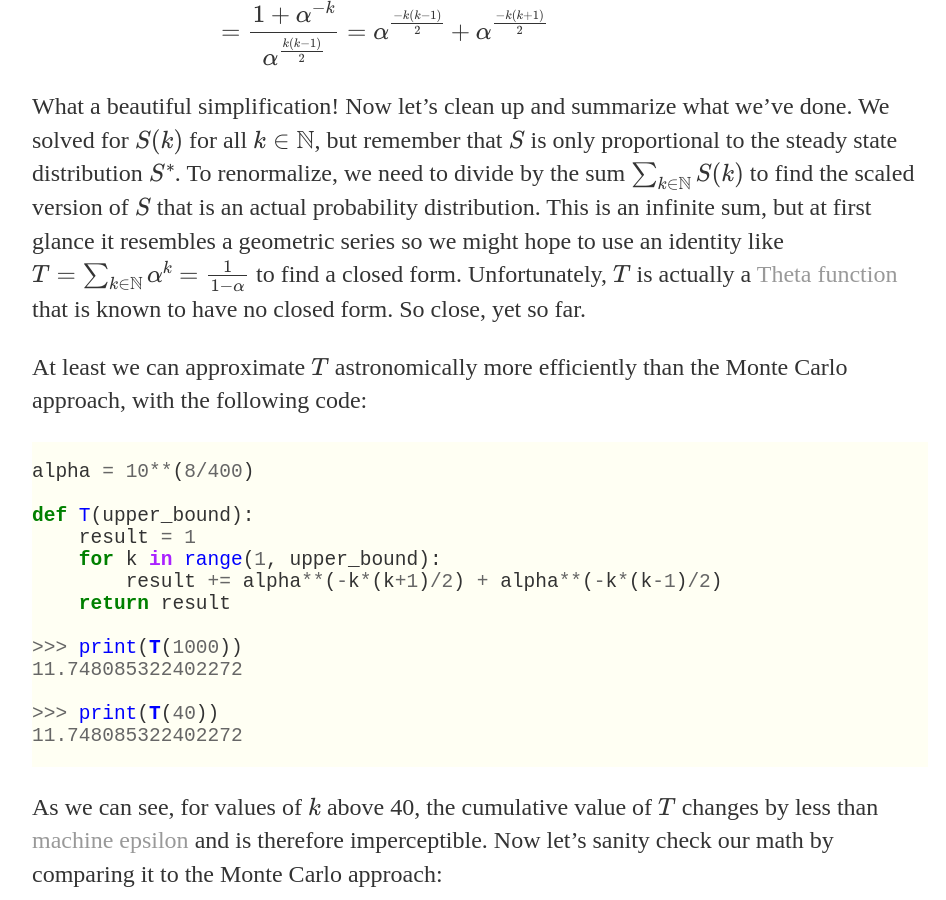
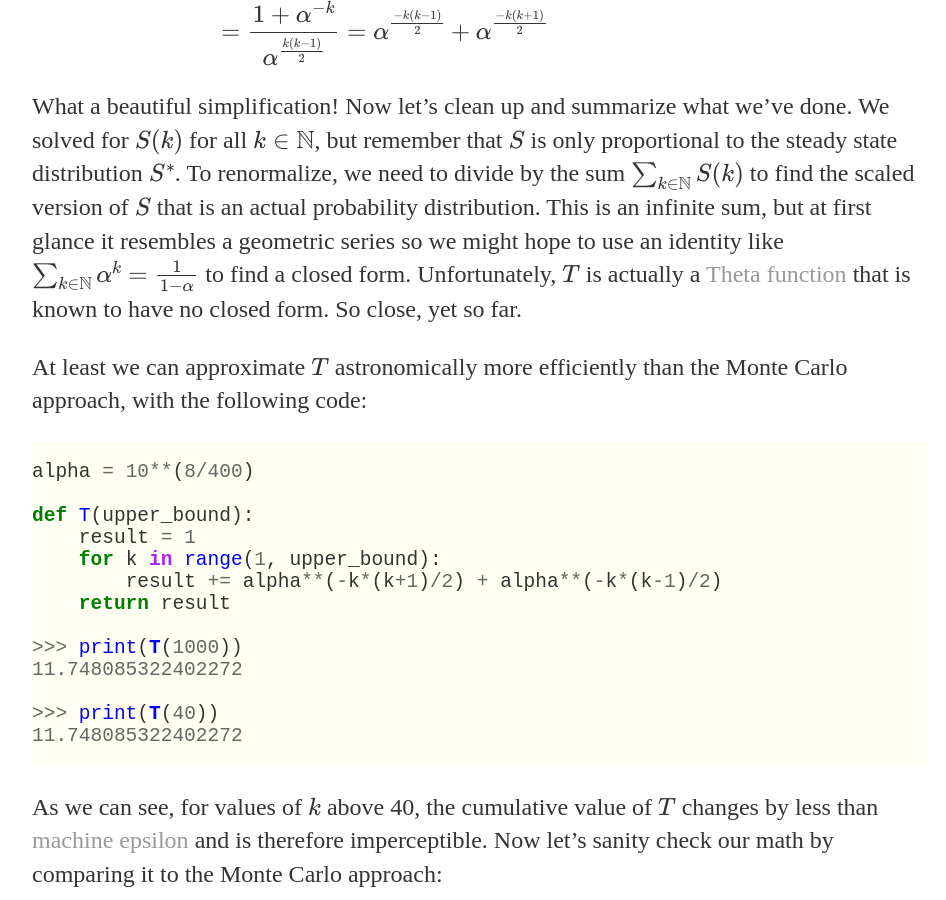
Before and after one commit to AdamVenis/adamvenis.github.io, a Jekyll site: the page built from _posts/2021-11-03-how-accurate-is-your-rating.md, in a window 1280 px wide and 900 px high, scrolled down 6899 px. Shown: the whole window, without its empty margins (160-1106 px from the left). Built offline with Jekyll 4.4.1, drawn with Linux system fonts in a browser that asks for light colours; our own code applies the rules of GitHub Pages for plain Markdown files; formulas are drawn with MathJax 3.

Commit message:
formatting

```diff
--- a/_posts/2021-11-03-how-accurate-is-your-rating.md
+++ b/_posts/2021-11-03-how-accurate-is-your-rating.md
@@ -148,7 +148,7 @@
 &= \frac{1 + \alpha^{-k}}{\alpha^{\frac{k(k-1)}{2}}} = \alpha^{\frac{-k(k-1)}{2}} + \alpha^{\frac{-k(k+1)}{2}}
 \end{align*}$$
 
-What a beautiful simplification! Now let's clean up and summarize what we've done. We solved for $$S(k)$$ for all $$k \in \mathbb{N}$$, but remember that $$S$$ is only proportional to the steady state distribution $$S^*$$. To renormalize, we need to divide by the sum $$\sum_{k \in \mathbb{N}} S(k)$$ to find the scaled version of $$S$$ that is an actual probability distribution. This is an infinite sum, but at first glance it resembles a geometric series so we might hope to use an identity like $$T = \sum_{k \in \mathbb{N}} \alpha^k = \frac{1}{1-\alpha}$$ to find a closed form. Unfortunately, $$T$$ is actually a [Theta function](https://en.wikipedia.org/wiki/Theta_function) that is known to have no closed form. So close, yet so far.
+What a beautiful simplification! Now let's clean up and summarize what we've done. We solved for $$S(k)$$ for all $$k \in \mathbb{N}$$, but remember that $$S$$ is only proportional to the steady state distribution $$S^*$$. To renormalize, we need to divide by the sum $$\sum_{k \in \mathbb{N}} S(k)$$ to find the scaled version of $$S$$ that is an actual probability distribution. This is an infinite sum, but at first glance it resembles a geometric series so we might hope to use an identity like $$\sum_{k \in \mathbb{N}} \alpha^k = \frac{1}{1-\alpha}$$ to find a closed form. Unfortunately, $$T$$ is actually a [Theta function](https://en.wikipedia.org/wiki/Theta_function) that is known to have no closed form. So close, yet so far.
 
 At least we can approximate $$T$$ astronomically more efficiently than the Monte Carlo approach, with the following code:
 
```
